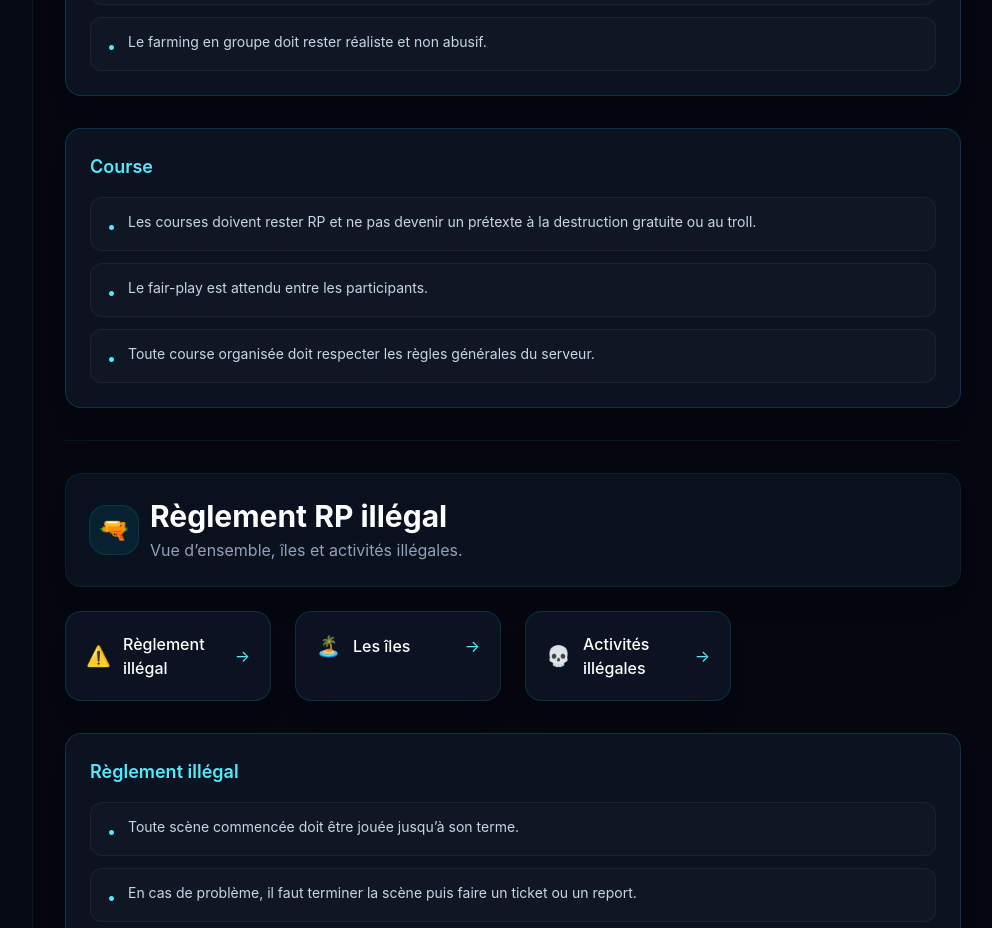
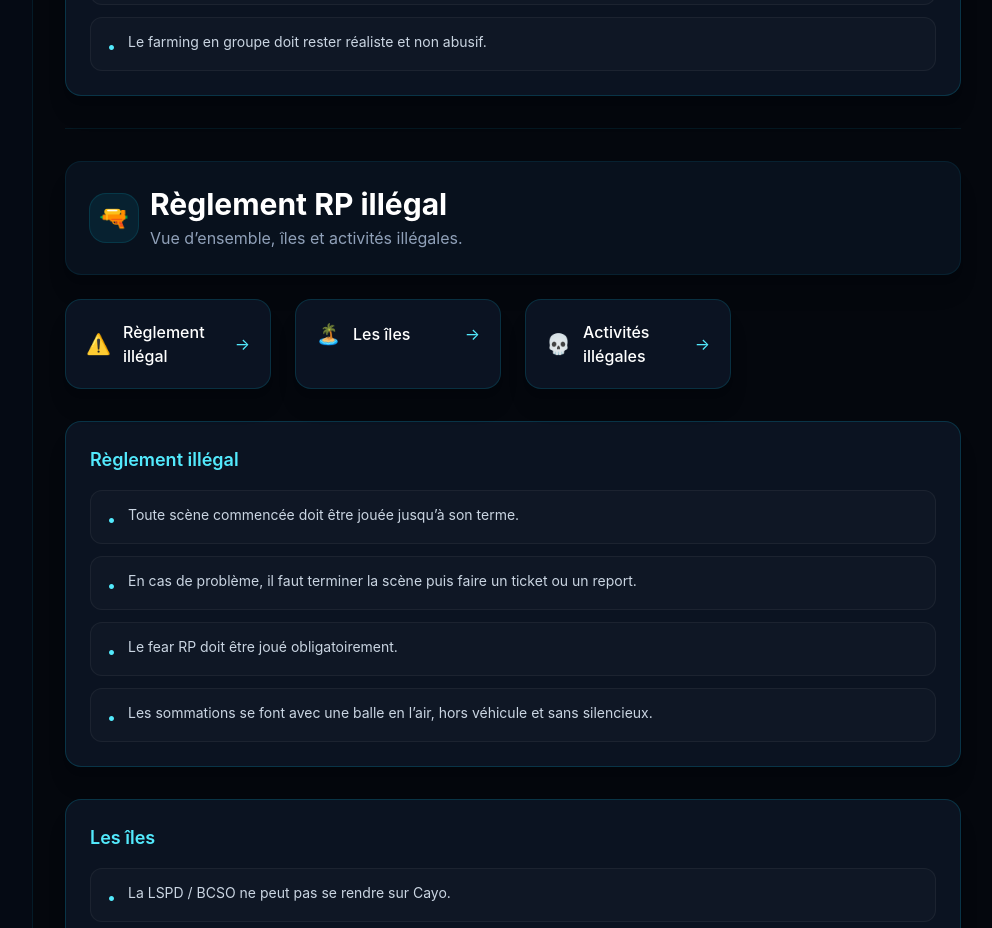
Before and after one commit to AnokIsBack/SIte-Urban-Life, a React (Vite) app: page / in a window 1280 px wide. Shown: the part 7600-8528 px from the top of the page, without its empty margins (287-1279 px from the left). Built offline with nearby package versions, Linux system fonts and the light colour scheme.

Commit message:
Update App.jsx

```diff
--- a/src/App.jsx
+++ b/src/App.jsx
@@ -232,12 +232,6 @@ const scierie = [
   "Le farming en groupe doit rester réaliste et non abusif.",
 ];
 
-const course = [
-  "Les courses doivent rester RP et ne pas devenir un prétexte à la destruction gratuite ou au troll.",
-  "Le fair-play est attendu entre les participants.",
-  "Toute course organisée doit respecter les règles générales du serveur.",
-];
-
 const illegalGeneral = [
   "Toute scène commencée doit être jouée jusqu’à son terme.",
   "En cas de problème, il faut terminer la scène puis faire un ticket ou un report.",
@@ -448,10 +442,6 @@ export default function App() {
             <RuleCard title="Scierie" items={scierie} />
           </section>
 
-          <section id="course" className="mb-8">
-            <RuleCard title="Course" items={course} />
-          </section>
-
           <section id="illegal-home" className="mb-8 space-y-6 border-t border-cyan-500/10 pt-8">
             <SectionHeader
               title="Règlement RP illégal"
```
